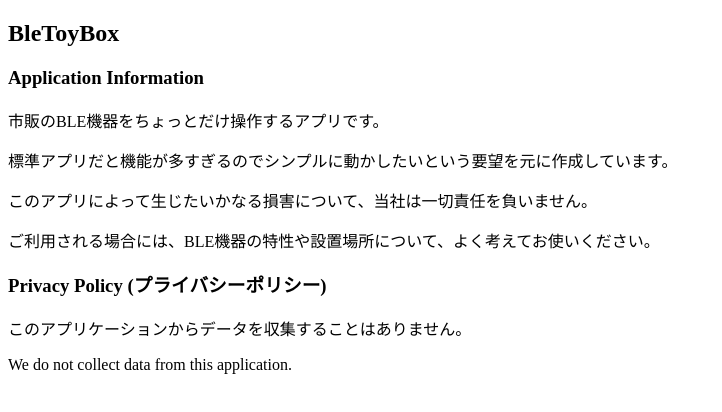
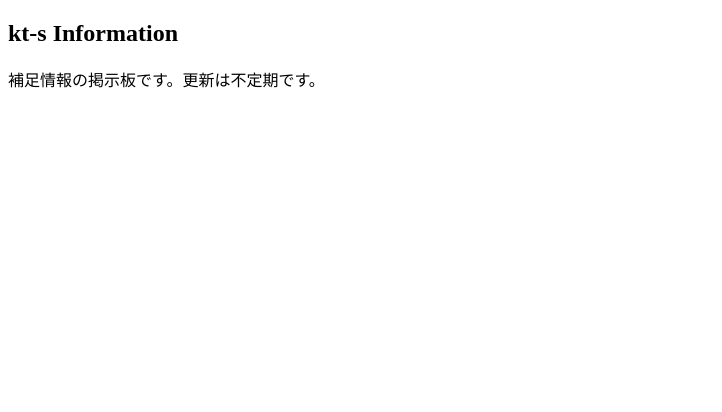
Before and after one commit to kts-git/kts-git, a plain HTML site: page index.html in a window 1280 px wide. Shown: the whole page, without its empty margins (0-722 px from the left). Drawn offline with Linux system fonts and the light colour scheme.

Commit message:
Add files via upload

```diff
--- a/index.html
+++ b/index.html
@@ -5,14 +5,7 @@
   <title>kt-s infomation</title>
 </head>
 <body>
-  <h2>BleToyBox</h2>
-  <h3>Application Information</h3>
-    <p>市販のBLE機器をちょっとだけ操作するアプリです。</p>
-    <p>標準アプリだと機能が多すぎるのでシンプルに動かしたいという要望を元に作成しています。</p>
-    <p>このアプリによって生じたいかなる損害について、当社は一切責任を負いません。</p>
-    <p>ご利用される場合には、BLE機器の特性や設置場所について、よく考えてお使いください。</p>
-  <h3>Privacy Policy (プライバシーポリシー)</h3>
-    <p>このアプリケーションからデータを収集することはありません。</p>
-    <p>We do not collect data from this application.</p>
+  <h2>kt-s Information</h2>
+  <p>補足情報の掲示板です。更新は不定期です。</p>
 </body>
 </html>
```
Also changed, not shown: BleToyBox/index.html (+1 -1 lines).
